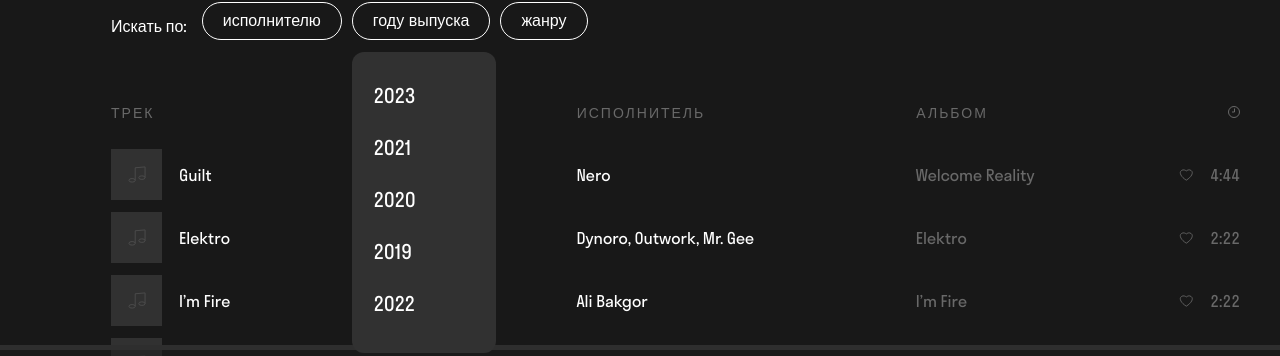
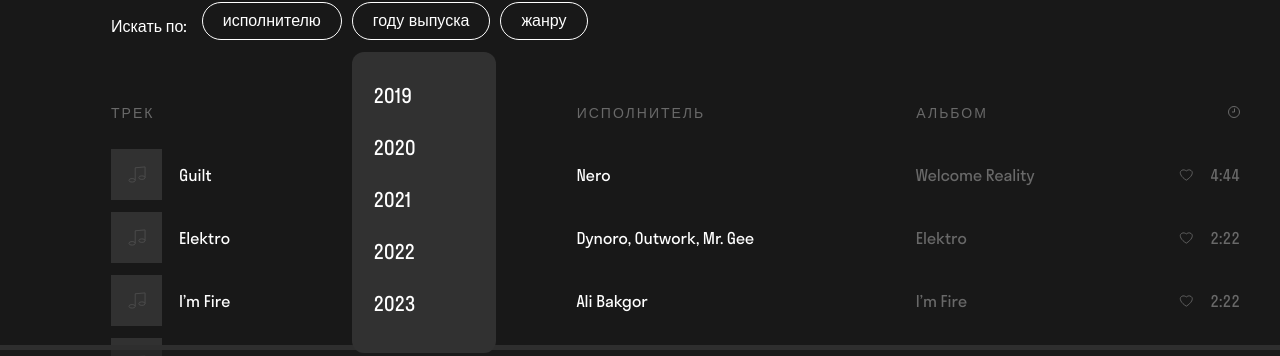
Before and after one commit to KiroiiKitsune/skypro-music, a React (Create React App) app: page / in a window 1280 px wide. Both pictures are taken after a click on the button "году выпуска". Shown: the part 377-733 px from the top of the page. Built offline with nearby package versions, Linux system fonts and the light colour scheme.

Commit message:
отсортировал года

```diff
--- a/src/component/centrblock-filter/centerblock-filter.js
+++ b/src/component/centrblock-filter/centerblock-filter.js
@@ -75,7 +75,8 @@ export default function CenterBlockFilter() {
               <div className="filter__content_show filter__content_show_year">
                 <div className="filter__block">
                   <ul className="filter__list_menu filter__list_menu_year">
-                    {yearList.map((item) => (
+                    {yearList.sort((a, b) => a - b)
+              .map((item) => (
                       <li key={item}>
                         <a className="filter__text_list" href="#">
                           {item}
```
